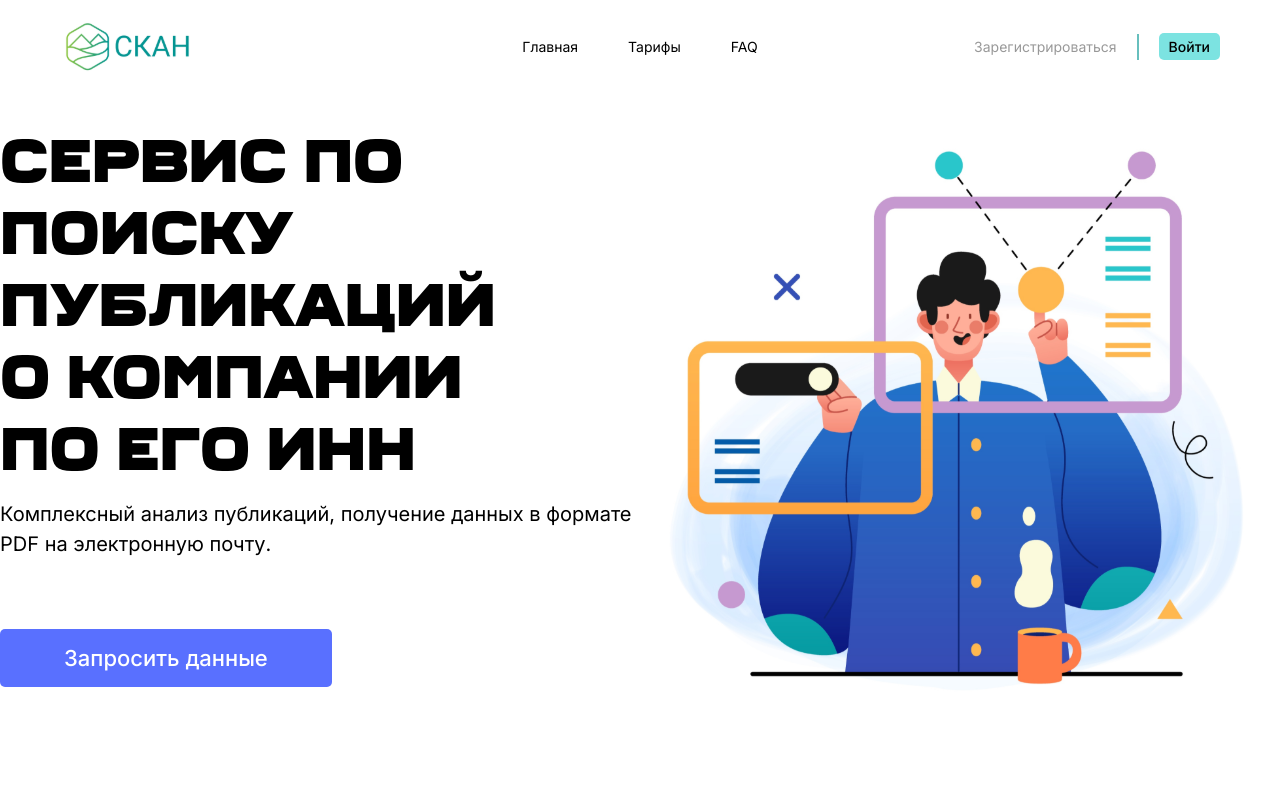
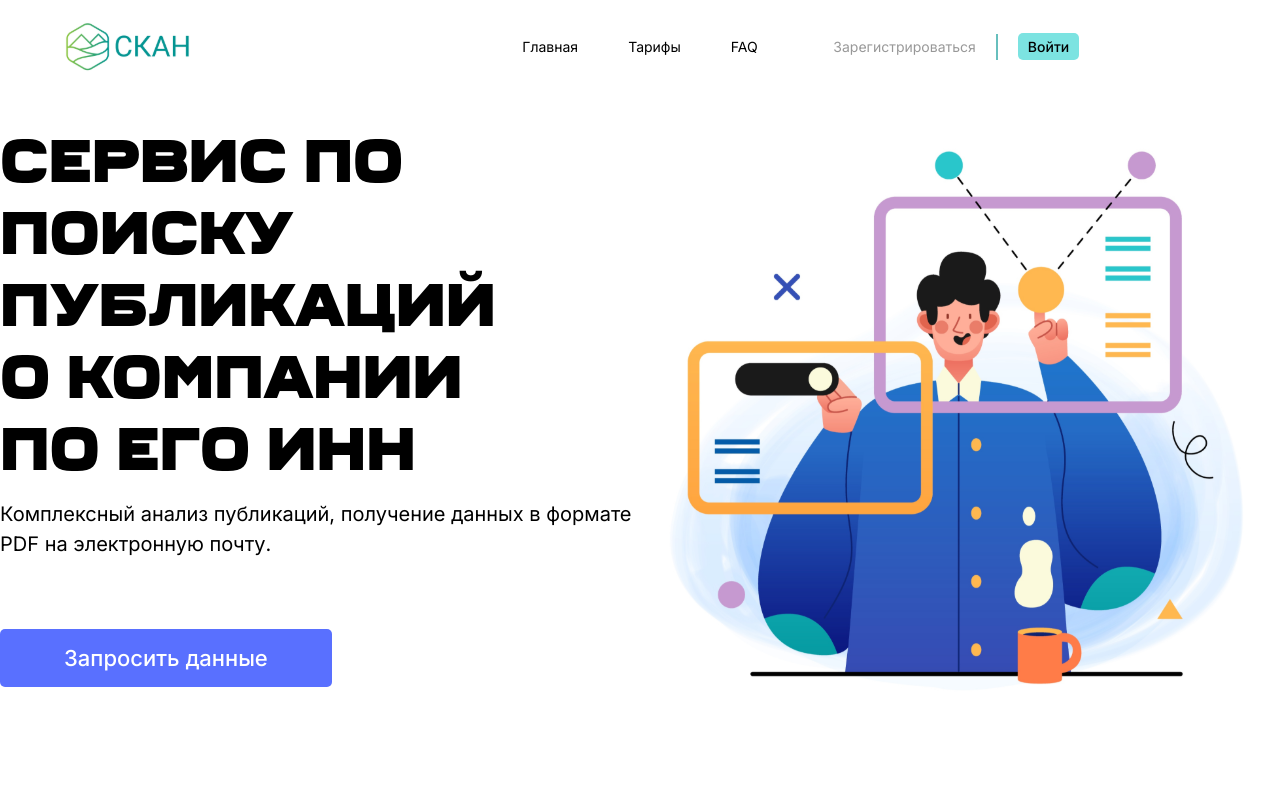
Before and after one commit to wenrait/SF-final-project, a React (Vite) app: page / in a window 1280 px wide. Shown: the top 800 px of the page. Built offline with nearby package versions, Linux system fonts and the light colour scheme; no server answers.

Commit message:
Layout fixes

```diff
--- a/src/layout/Header.tsx
+++ b/src/layout/Header.tsx
@@ -17,12 +17,27 @@
 const HeaderContent = styled.div`
   display: flex;
   width: 100%;
-  max-width: 1320px;
+  max-width: 1440px;
   padding: 0 60px;
-  justify-content: center;
+  justify-content: space-between;
   align-items: center;
   position: relative;
   font-size: 14px;
+  box-sizing: border-box;
+`;
+
+const HeaderAside = styled.div`
+  display: flex;
+  flex: 1;
+  align-items: center;
+  justify-content: space-between;
+`;
+
+const HeaderCenter = styled.div`
+  display: flex;
+  flex: 1;
+  align-items: center;
+  justify-content: center;
 `;
 
 const HeaderNav = styled.nav`
@@ -35,19 +50,6 @@
   font-size: 14px;
   text-decoration: none;
   color: ${colors.primary.black};
-`;
-
-const LogoWrapper = styled.div`
-  position: absolute;
-  left: 60px;
-`;
-
-const AuthContainer = styled.div`
-  position: absolute;
-  right: 60px;
-  display: flex;
-  justify-content: center;
-  align-items: center;
 `;
 
 const AuthButtons = styled.div`
@@ -87,17 +89,19 @@
   return (
     <HeaderWrapper>
       <HeaderContent>
-        <LogoWrapper>
+        <HeaderAside>
           <Link to={'/'}>
             <LogoComponent place={'header'} />
           </Link>
-        </LogoWrapper>
-        <HeaderNav>
-          <StyledNavLink to={'/'}>Главная</StyledNavLink>
-          <StyledNavLink to={'/'}>Тарифы</StyledNavLink>
-          <StyledNavLink to={'/'}>FAQ</StyledNavLink>
-        </HeaderNav>
-        <AuthContainer>
+        </HeaderAside>
+        <HeaderCenter>
+          <HeaderNav>
+            <StyledNavLink to={'/'}>Главная</StyledNavLink>
+            <StyledNavLink to={'/'}>Тарифы</StyledNavLink>
+            <StyledNavLink to={'/'}>FAQ</StyledNavLink>
+          </HeaderNav>
+        </HeaderCenter>
+        <HeaderAside>
           {isAuthenticated ? (
             <AccountComponent />
           ) : (
@@ -109,7 +113,7 @@
               </Link>
             </AuthButtons>
           )}
-        </AuthContainer>
+        </HeaderAside>
       </HeaderContent>
     </HeaderWrapper>
   );
```
